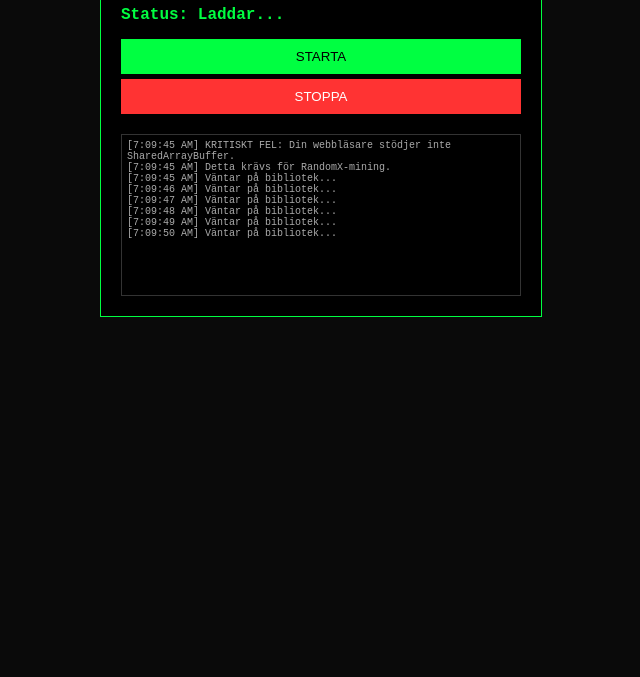
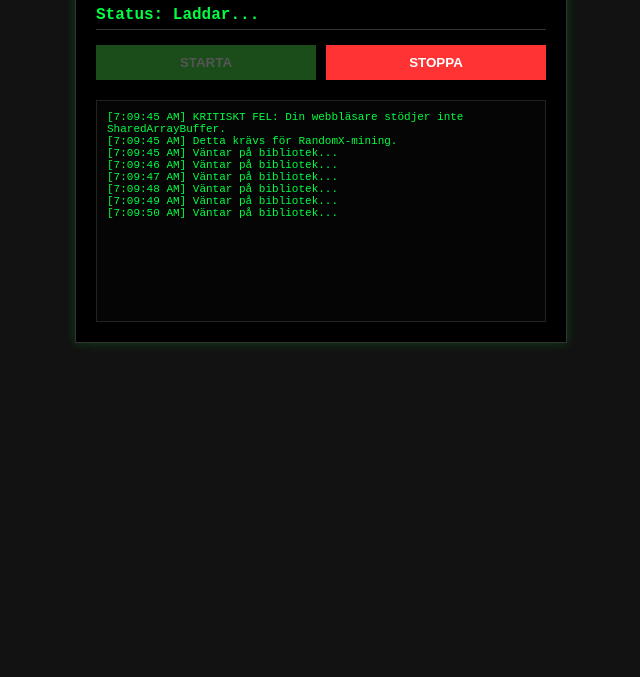
Before and after one commit to mewad1945/crypto-miner, a plain HTML site: page index.html in a window 1280 px wide. Shown: the part 123-800 px from the top of the page, without its empty margins (319-959 px from the left). Drawn offline with Linux system fonts and the light colour scheme.

Commit message:
Refactor CSS styles for improved layout and design
Updated styles for body, container, and buttons. Enhanced layout with box shadow and improved log display.

```diff
--- a/style.css
+++ b/style.css
@@ -1,7 +1,9 @@
-body { background: #0a0a0a; color: #00ff41; font-family: 'Courier New', monospace; padding: 20px; display: flex; justify-content: center; }
-.container { width: 100%; max-width: 400px; border: 1px solid #00ff41; padding: 20px; background: #000; }
-#status { margin: 10px 0; font-weight: bold; }
-button { width: 100%; padding: 10px; margin-top: 5px; cursor: pointer; }
-#startBtn { background: #00ff41; color: #000; border: none; }
-#stopBtn { background: #ff3333; color: #fff; border: none; }
-#logs { margin-top: 20px; height: 150px; overflow-y: auto; font-size: 10px; border: 1px solid #333; padding: 5px; color: #aaa; }
+body { background: #121212; color: #00ff41; font-family: 'Courier New', monospace; padding: 20px; display: flex; justify-content: center; }
+.container { width: 100%; max-width: 450px; border: 1px solid #333; padding: 20px; background: #000; box-shadow: 0 0 10px rgba(0,255,65,0.2); }
+#status { margin: 15px 0; font-weight: bold; border-bottom: 1px solid #333; padding-bottom: 5px; }
+.controls { display: flex; gap: 10px; }
+button { flex: 1; padding: 10px; cursor: pointer; border: none; font-weight: bold; }
+#startBtn { background: #00ff41; color: #000; }
+#startBtn:disabled { background: #1a4d1a; color: #555; cursor: not-allowed; }
+#stopBtn { background: #ff3333; color: #fff; }
+#logs { margin-top: 20px; height: 200px; overflow-y: auto; font-size: 11px; background: #050505; border: 1px solid #222; padding: 10px; color: #00ff41; }
```
